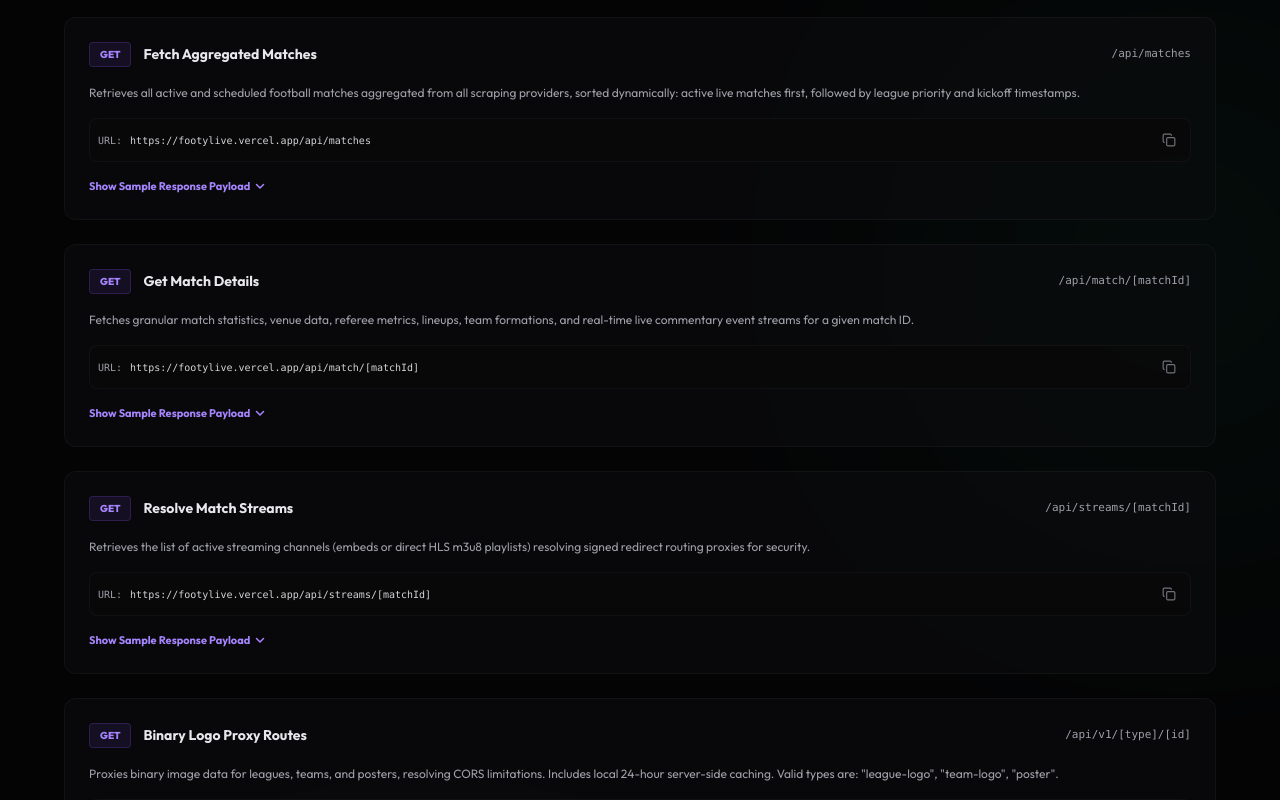
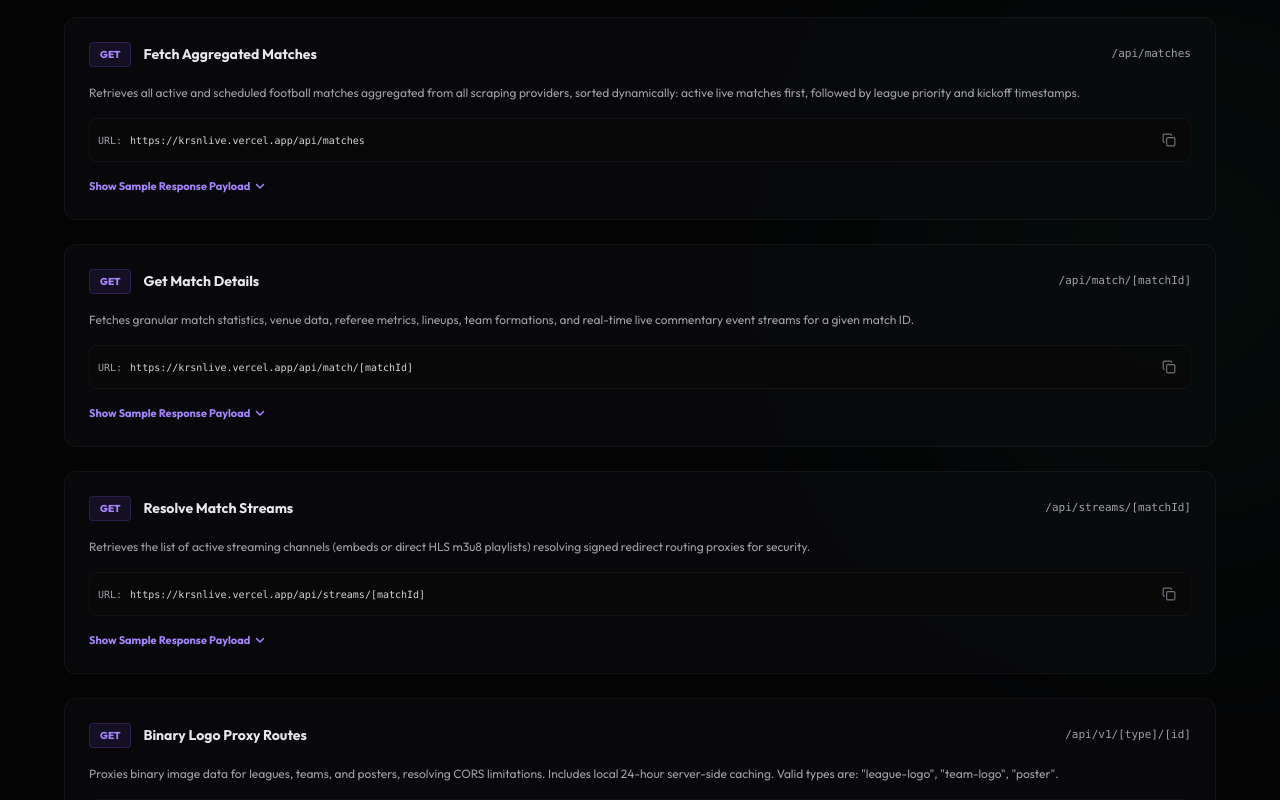
Before and after one commit to rezaegoo/krsnlive, a Next.js app: page /api-hub in a window 1280 px wide. Shown: the part 860-1660 px from the top of the page. Built offline with nearby package versions, Linux system fonts and the light colour scheme.

Commit message:
Update page.js

```diff
--- a/app/api-hub/page.js
+++ b/app/api-hub/page.js
@@ -20,7 +20,7 @@ import {
 export default function ApiHubPage() {
   const [copiedIndex, setCopiedIndex] = useState(null);
   const [expandedIndex, setExpandedIndex] = useState(null);
-  const origin = 'https://footylive.vercel.app';
+  const origin = 'https://krsnlive.vercel.app';
 
   const copyToClipboard = (text, index) => {
     navigator.clipboard.writeText(text);
```
